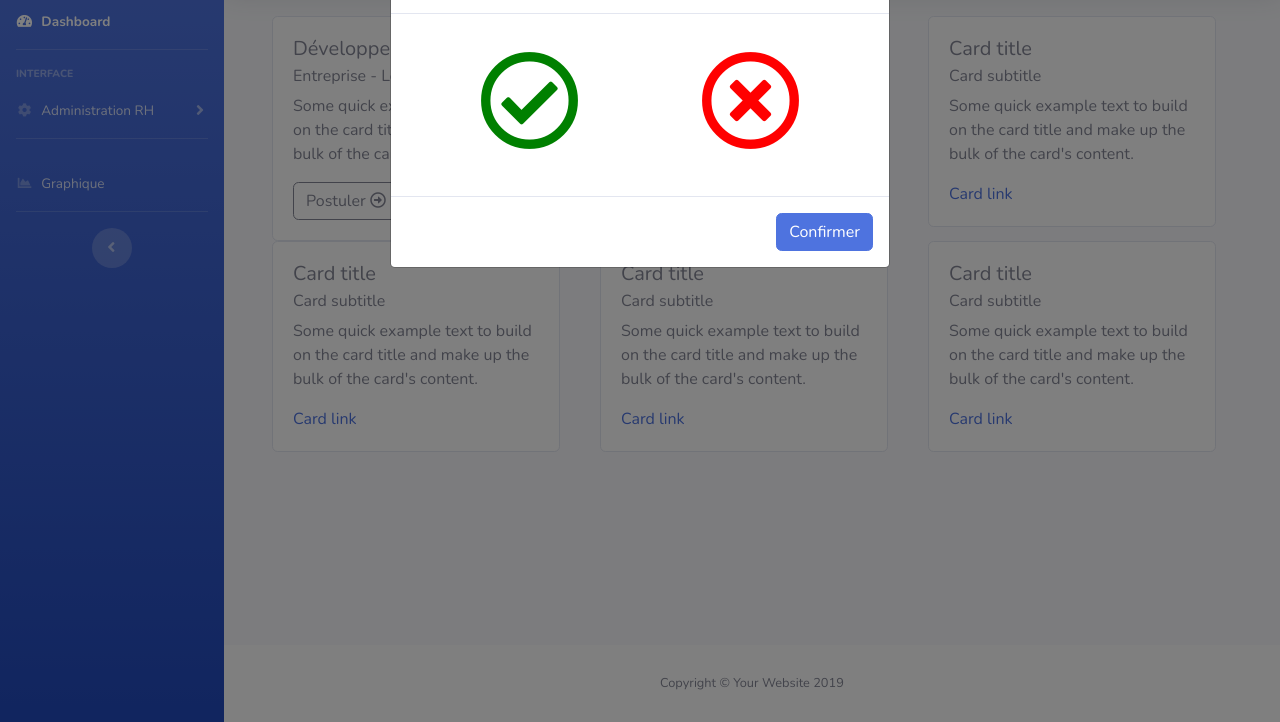
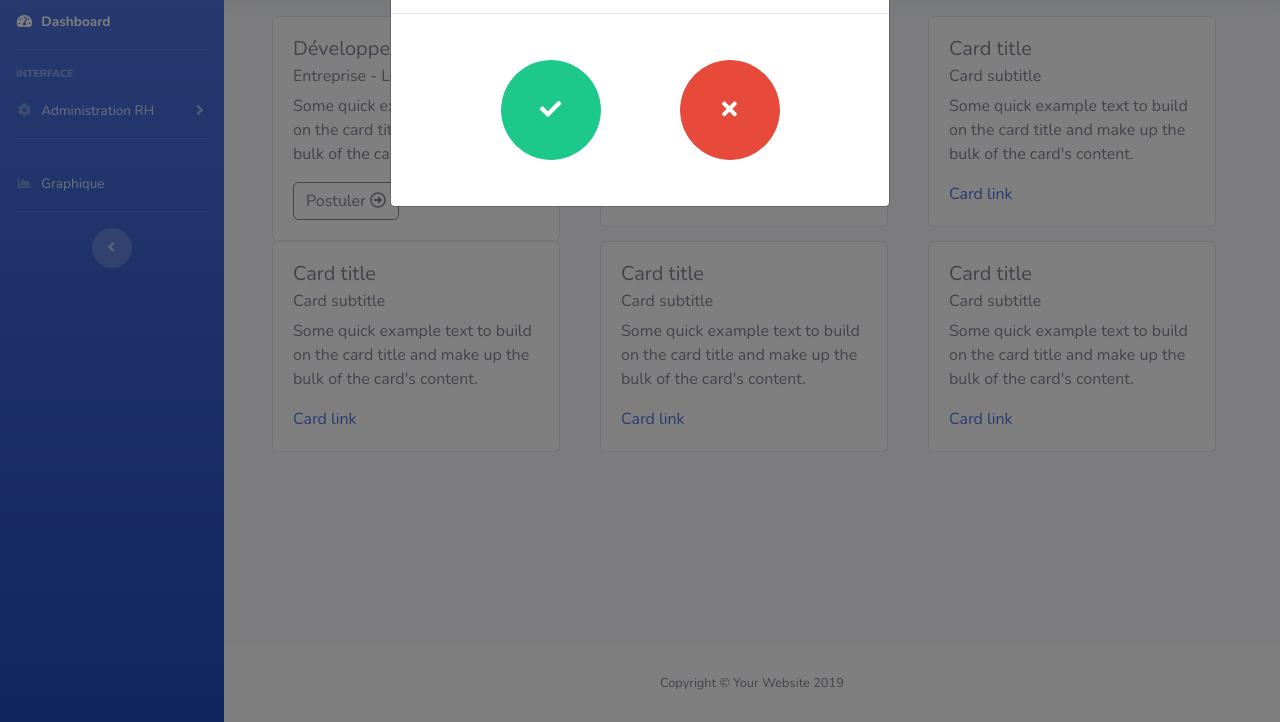
Before and after one commit to yannworkm/talentOfTomorrow, a website with bundled scripts: page index.html in a window 1280 px wide. Both pictures are taken after a click on the button "Postuler". Shown: the part 78-800 px from the top of the page. Built offline with nearby package versions, Linux system fonts and the light colour scheme.

Commit message:
after rebase ludoBranch

```diff
--- a/index.html
+++ b/index.html
@@ -310,30 +310,29 @@
                             </div>
                             <div class="modal-body">
                               <div class="container">
-                                <div class="row">
-                                  <div
-                                    class="col"
-                                    style="text-align: center; font-size: 100px; color: green;"
-                                  >
-                                    <i class="far fa-check-circle"></i>
+                                <div class="row" style="margin: 30px;">
+                                  <div class="col" style="text-align: center;">
+                                    <a
+                                      href="#"
+                                      data-dismiss="modal"
+                                      class="btn btn-success btn-circle btn-lg"
+                                      style="width: 100px; height: 100px;"
+                                    >
+                                      <i class="fas fa-check"></i>
+                                    </a>
                                   </div>
-                                  <div
-                                    class="col"
-                                    style="text-align: center; font-size: 100px; color: red;"
-                                  >
-                                    <i class="far fa-times-circle"></i>
+                                  <div class="col" style="text-align: center;">
+                                    <a
+                                      href="#"
+                                      data-dismiss="modal"
+                                      class="btn btn-danger btn-circle btn-lg"
+                                      style="width: 100px; height: 100px;"
+                                    >
+                                      <i class="fas fa-times"></i>
+                                    </a>
                                   </div>
                                 </div>
                               </div>
-                            </div>
-                            <div class="modal-footer">
-                              <button
-                                type="button"
-                                class="btn btn-primary"
-                                data-dismiss="modal"
-                              >
-                                Confirmer
-                              </button>
                             </div>
                           </div>
                         </div>
```
Also changed, not shown: accueil.html (+6 -3 lines).
